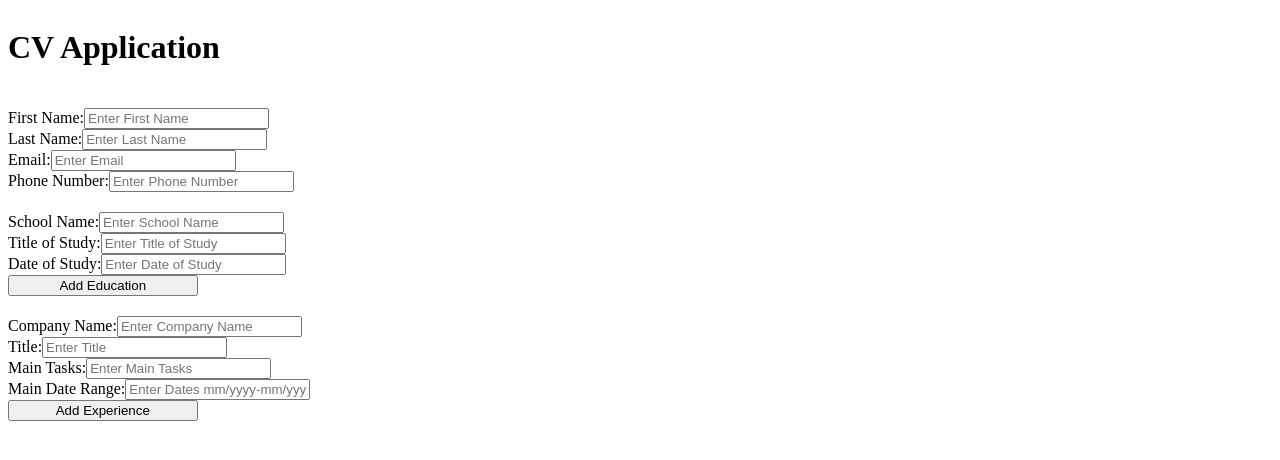
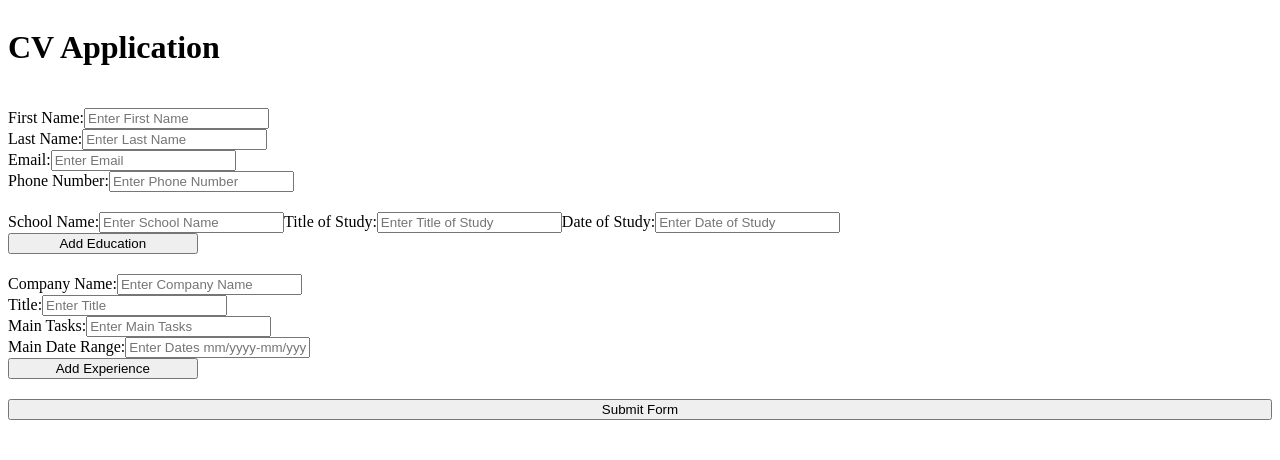
Before and after one commit to Gabefire/CV-application, a React (Create React App) app: page / in a window 1280 px wide. Shown: the top 460 px of the page. Built offline with nearby package versions, Linux system fonts and the light colour scheme.

Commit message:
working on add education button

```diff
--- a/package.json
+++ b/package.json
@@ -8,7 +8,8 @@
     "@testing-library/user-event": "^13.5.0",
     "react": "^18.2.0",
     "react-dom": "^18.2.0",
-    "react-scripts": "5.0.1",
+    "react-scripts": "^5.0.1",
+    "uniqid": "^5.4.0",
     "web-vitals": "^2.1.4"
   },
   "scripts": {
--- a/src/App.js
+++ b/src/App.js
@@ -3,18 +3,75 @@ import Heading from "./components/heading";
 import Education from "./components/education";
 import Experience from "./components/experience";
 import "./styles/index.css";
+import uniqid from "uniqid";
 
 class App extends React.Component {
   constructor() {
     super();
+    this.boundedAddEducation = this.addEducation.bind(this);
+    this.state = {
+      education: {
+        schoolName: "",
+        titleOfStudy: "",
+        date: "",
+        id: "",
+      },
+      educationArray: [
+        {
+          schoolName: "",
+          titleOfStudy: "",
+          date: "",
+          id: uniqid(),
+        },
+      ],
+    };
   }
+
+  addEducation(e) {
+    e.preventDefault();
+    const educationSection = document.querySelectorAll(".education");
+    console.log(educationSection);
+    educationSection.forEach((section) => {
+      const schoolName = section.childNodes[0].childNodes[1].value;
+      const titleOfStudy = section.childNodes[1].childNodes[1].value;
+      const date = section.childNodes[2].childNodes[1].value;
+      const id = section.id;
+      this.setState({
+        education: {
+          schoolName: schoolName,
+          titleOfStudy: titleOfStudy,
+          date: date,
+          id: id,
+        },
+      });
+      this.setState({
+        educationArray: [...this.state.educationArray, this.state.education],
+      });
+    });
+    this.setState({
+      education: {
+        schoolName: "",
+        titleOfStudy: "",
+        date: "",
+        id: uniqid(),
+      },
+      educationArray: [...this.state.educationArray, this.state.education],
+    });
+  }
+
   render() {
     return (
       <form className="App">
         <h1>CV Application</h1>
         <Heading />
-        <Education />
+        <section className="education-container">
+          <Education educationArray={this.state.educationArray} />
+          <button className="add-education-btn" onClick={this.addEducation}>
+            Add Education
+          </button>
+        </section>
         <Experience />
+        <button className="submit-form-btn">Submit Form</button>
       </form>
     );
   }
--- a/src/components/education.js
+++ b/src/components/education.js
@@ -2,20 +2,30 @@ import React from "react";
 import "../styles/education.css";
 
 export default class Education extends React.Component {
-  constructor() {
-    super();
+  constructor(props) {
+    super(props);
   }
 
   render() {
     return (
-      <div id="education">
-        <label htmlFor="school-name">
+      <>
+        {this.props.educationArray.map((education) => {
+          return (
+            <div className="education" id={education.id}>
+              <label htmlFor="school-name" className="school-name-label">
                 School Name:
-          <input placeholder="Enter School Name" name="school-name"></input>
+                <input
+                  defaultValue={education.schoolName}
+                  className="school-name"
+                  placeholder="Enter School Name"
+                  name="school-name"
+                ></input>
               </label>
               <label htmlFor="title-of-study">
                 Title of Study:
                 <input
+                  defaultValue={education.titleOfStudy}
+                  className="title-of-study"
                   placeholder="Enter Title of Study"
                   name="title-of-study"
                 ></input>
@@ -23,13 +33,17 @@ export default class Education extends React.Component {
               <label htmlFor="date-of-study">
                 Date of Study:
                 <input
+                  defaultValue={education.date}
+                  className="date-of-study"
                   type="text"
                   placeholder="Enter Date of Study"
                   name="date-of-study"
                 ></input>
               </label>
-        <button className="add-education-btn">Add Education</button>
             </div>
+          );
+        })}
+      </>
     );
   }
 }
```
Also changed, not shown: 1 other file (tests, documents, lock files or other folders). Lines whose indentation alone changed are shown as unchanged.
